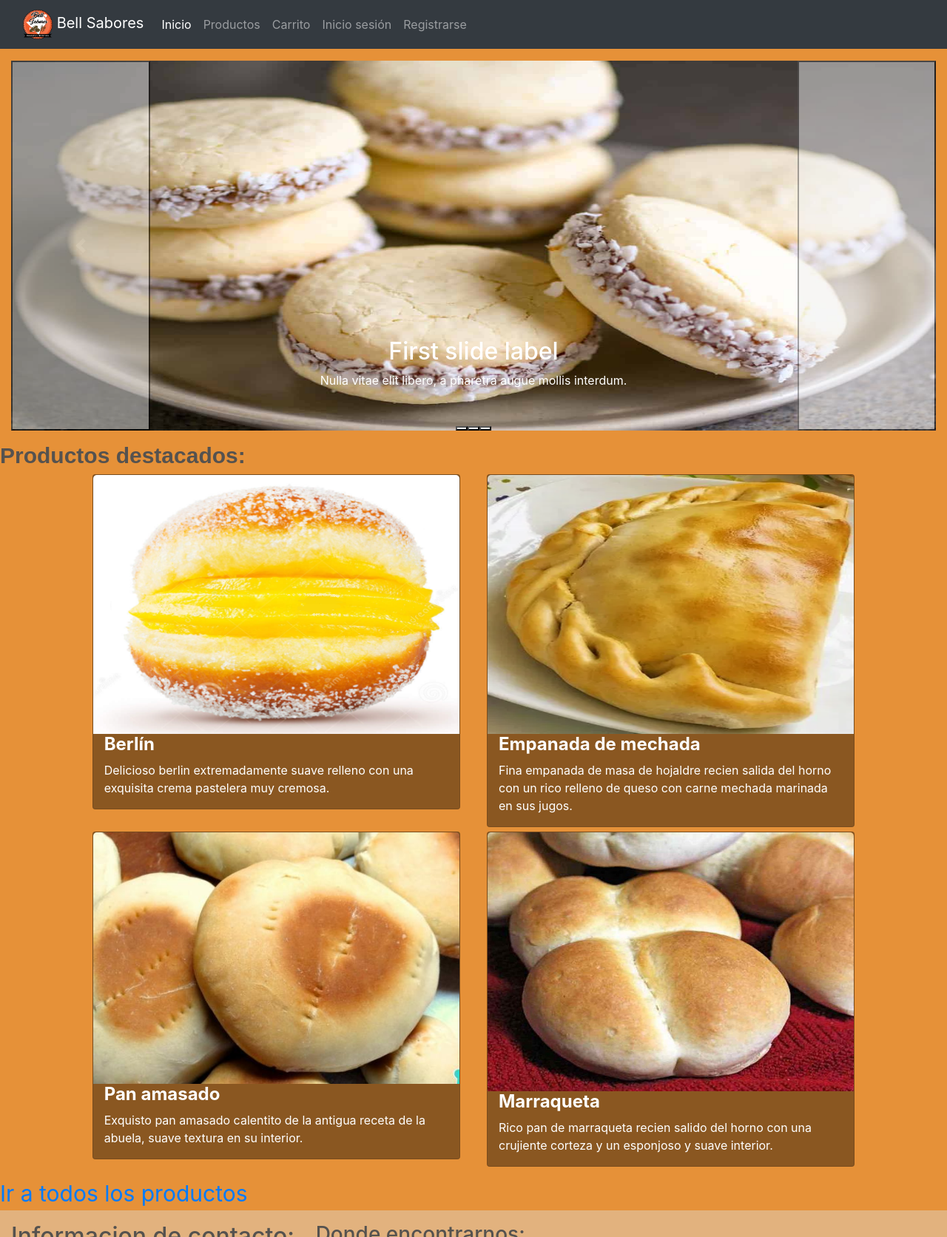
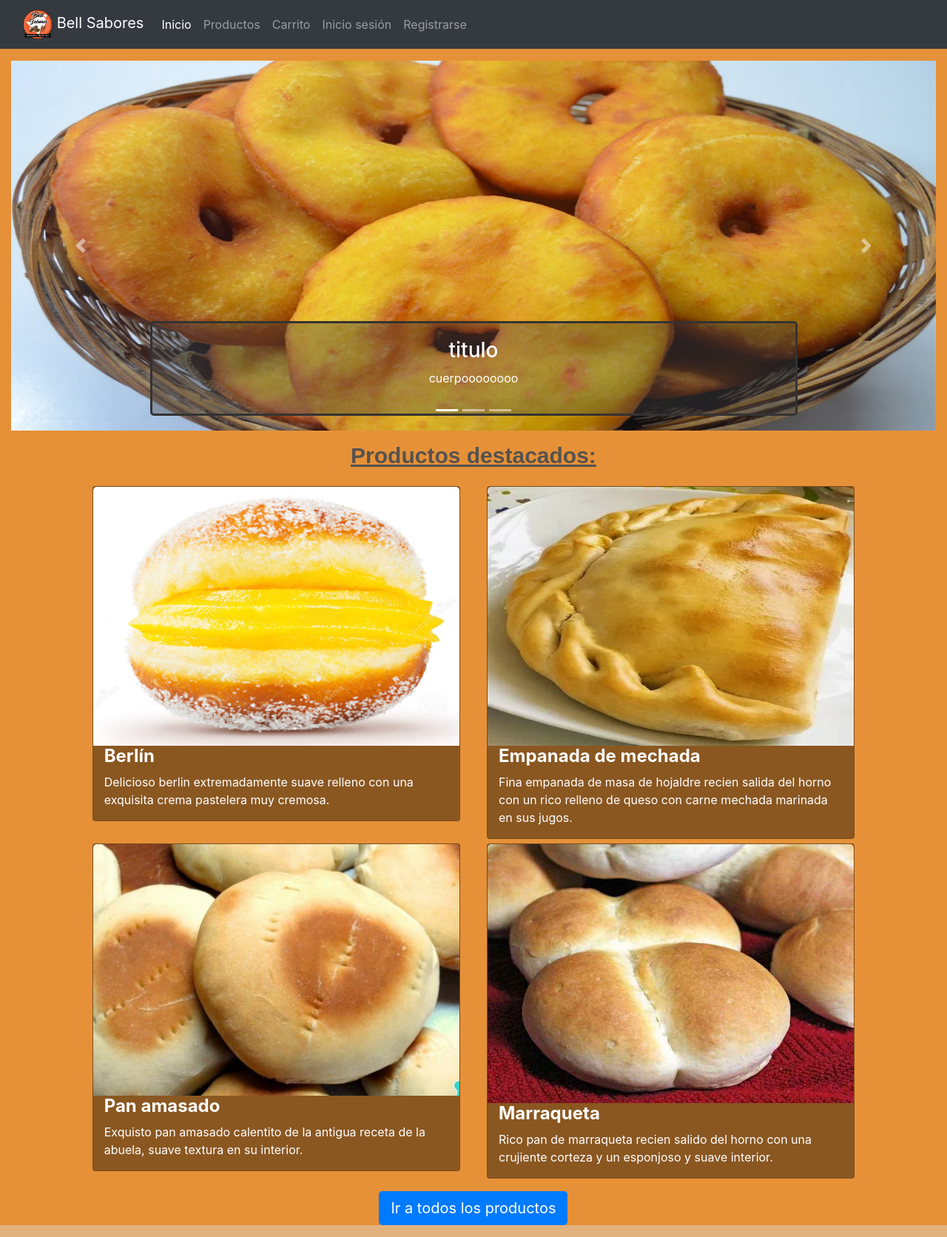
Before and after one commit to Afix42/Panaderia_2, a Django app: page / in a window 1280 px wide. Shown: the top 1672 px of the page at 74% size. Run offline with Django 4.2, Linux system fonts and the light colour scheme; some libraries are stand-ins or nearby versions.

Commit message:
cambiado el carrusel y pequeños cambios esteticos
yeayeayea

```diff
--- a/Panaderia/core/static/core/css/menu.css
+++ b/Panaderia/core/static/core/css/menu.css
@@ -63,19 +63,24 @@ footer {
     font-weight: bold;
     color: #55524f;
     font-family: Arial, Helvetica, sans-serif;
-    text-align: justify;
+    text-align: center;
+    text-decoration: underline;
 }
 
 .col-lg-1 {
     padding-top: 11px;
 }
 
-.navbar a:hover {
-    background-color: #000;
-  }
 
   #map {
     height: 350px;
     width: 350px;
 
 }
+
+#textCarrusel {
+    background-color:rgba(68, 68, 68, 0.37) ;
+    border-radius: 5px;
+    border-style: solid;
+    border-color: rgb(51, 51, 51);
+}
--- a/Panaderia/core/templates/core/Menu.html
+++ b/Panaderia/core/templates/core/Menu.html
@@ -27,8 +27,8 @@
           <a class="nav-link active" aria-current="page" href="Menu.html">Inicio</a>
           <a class="nav-link" href="Lista_Productos.html">Productos</a>
           <a class="nav-link" href="Carrito.html">Carrito</a>
-          <a class="nav-link" href="formularios/formularioLogin.html">Inicio sesión</a>
-          <a class="nav-link" href="formularios/formularioRegistro.html">Registrarse</a>
+          <a class="nav-link" href="{% url 'login' %}">Inicio sesión</a>
+          <a class="nav-link" href="{% url 'registro' %}">Registrarse</a>
         </div>
       </div>
     </div>
@@ -37,45 +37,52 @@
   <div class="container-fluid pt-3">
 
     <!-- Carousel -->
-    <div id="demo" class="carousel slide" data-bs-ride="carousel">
-
-      <!-- Indicators/dots -->
-      <div class="carousel-indicators">
-          <button type="button" data-bs-target="#demo" data-bs-slide-to="0" class="active"></button>
-          <button type="button" data-bs-target="#demo" data-bs-slide-to="1"></button>
-          <button type="button" data-bs-target="#demo" data-bs-slide-to="2"></button>
-      </div>
-
-      <!-- The slideshow/carousel -->
+    <div id="carouselExampleIndicators" class="carousel slide" data-ride="carousel">
+      <ol class="carousel-indicators">
+        <li data-target="#carouselExampleIndicators" data-slide-to="0" class="active"></li>
+        <li data-target="#carouselExampleIndicators" data-slide-to="1"></li>
+        <li data-target="#carouselExampleIndicators" data-slide-to="2"></li>
+      </ol>
       <div class="carousel-inner">
         <div class="carousel-item active">
-              <img src="{% static 'core/image/alfajorCARRUSEL.jpg' %}" alt="Los Angeles" class="d-block" style="width:100%; height: 500px;">
-              <div class="carousel-caption d-none d-md-block">
-                <h2>First slide label</h2>
-                <p>Nulla vitae elit libero, a pharetra augue mollis interdum.</p>
+          <img class="d-block w-100" src="{% static 'core/image/sopaipillasCARRUSEL.jpg' %}" alt="First slide" style="width:100%; height: 500px;">
+          <div class="carousel-caption d-none d-md-block" id="textCarrusel">
+            <h3>titulo</h3>
+            <p>cuerpoooooooo</p>
           </div>
         </div>
         <div class="carousel-item">
-              <img src="{% static 'core/image/dobladitasCARRUSEL.jpg' %}" alt="Chicago" class="d-block" style="width:100%; height: 500px;">
+          <img class="d-block w-100" src="{% static 'core/image/dobladitasCARRUSEL.jpg' %}" alt="Second slide" style="width:100%; height: 500px;">
+          <div class="carousel-caption d-none d-md-block" id="textCarrusel">
+            <h3>titulo</h3>
+            <p>cuerpoooooooo</p>
+          </div>
         </div>
         <div class="carousel-item">
-              <img src="{% static 'core/image/sopaipillasCARRUSEL.jpg' %}" alt="New York" class="d-block" style="width:100%; height: 500px;">
+          <img class="d-block w-100" src="{% static 'core/image/alfajorCARRUSEL.jpg' %}" alt="Third slide" style="width:100%; height: 500px;">
+          <div class="carousel-caption d-none d-md-block" id="textCarrusel">
+            <h3>titulo</h3>
+            <p>cuerpoooooooo</p>
           </div>
         </div>
-
-      <!-- Left and right controls/icons -->
-      <button class="carousel-control-prev" type="button" data-bs-target="#demo" data-bs-slide="prev">
-          <span class="carousel-control-prev-icon"></span>
-      </button>
-      <button class="carousel-control-next" type="button" data-bs-target="#demo" data-bs-slide="next">
-          <span class="carousel-control-next-icon"></span>
-      </button>
       </div>
-
+      <a class="carousel-control-prev" href="#carouselExampleIndicators" role="button" data-slide="prev">
+        <span class="carousel-control-prev-icon" aria-hidden="true"></span>
+        <span class="sr-only">Previous</span>
+      </a>
+      <a class="carousel-control-next" href="#carouselExampleIndicators" role="button" data-slide="next">
+        <span class="carousel-control-next-icon" aria-hidden="true"></span>
+        <span class="sr-only">Next</span>
+      </a>
+    </div>
       <div class="row">
+        <div class="col-md-4"></div>
+        <div class="col-md-4">
           <div class="productos-destacados">
-              Productos destacados:
+          <p>Productos destacados:</p>
       </div>
+    </div>
+          <div class="col-md-4"></div>
       </div>
 
       <div class="row">
@@ -123,9 +130,13 @@
       </div>
 
       <div class="row">
+        <div class="col-md-4"></div>
+        <div class="col-md-4">
           <div class="link-productos">
-            <a href="Lista_Productos.html">Ir a todos los productos</a>
+          <a href="Lista_Productos.html" type="button" class="btn-lg btn-primary">Ir a todos los productos</a>
         </div>
+      </div>
+          <div class="col-md-4"></div>
       </div>
   </div>
   <script src="js\valid.js"></script>
```
Lines whose indentation alone changed are shown as unchanged.
